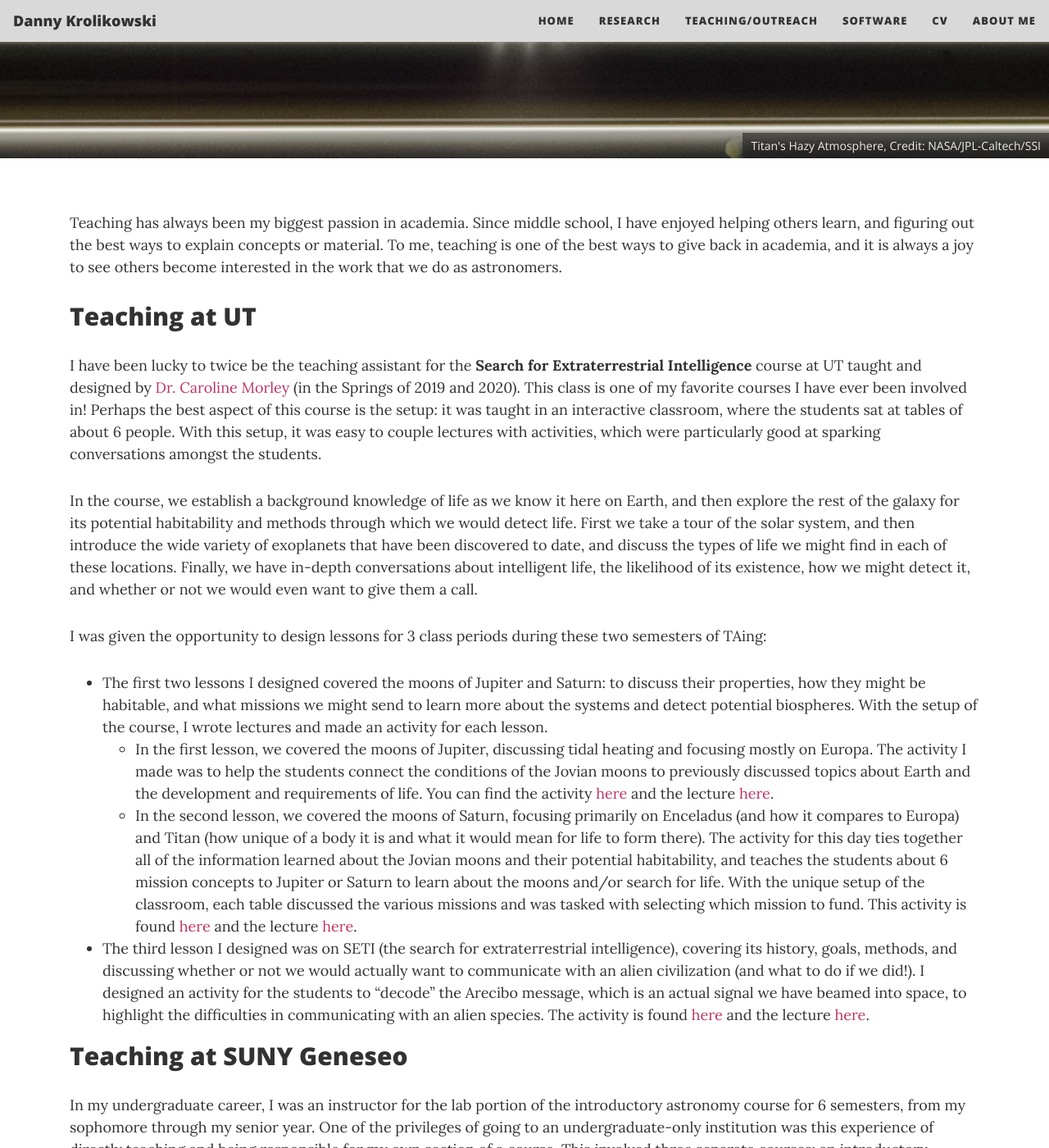
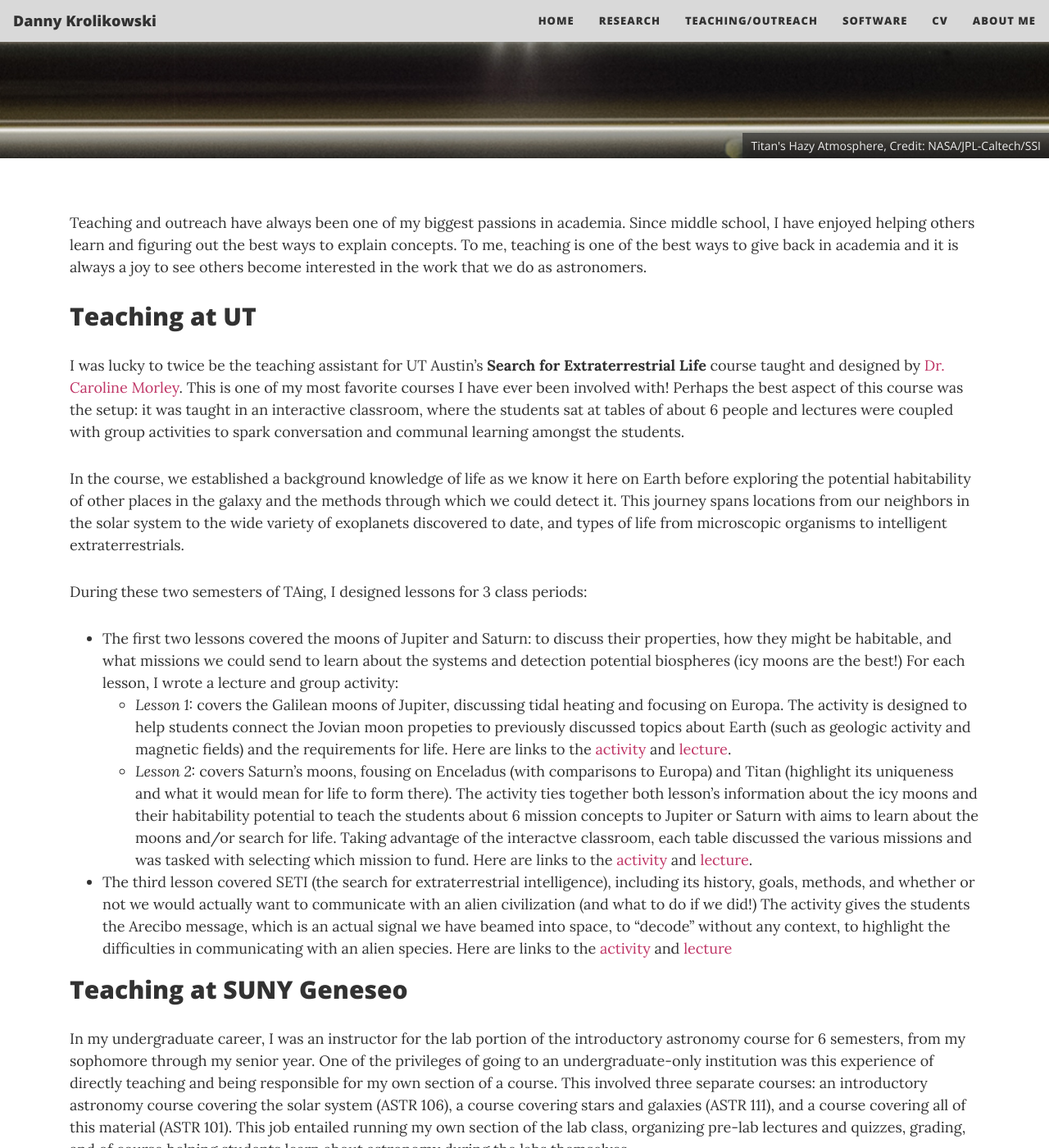
Before and after one commit to dkrolikowski/dkrolikowski.github.io, a Jekyll site: the page built from teach.md, in a window 1280 px wide and 1400 px high, scrolled down 382 px. Shown: the whole window at 82% size. Built offline with Jekyll 4.4.1, drawn with Linux system fonts in a browser that asks for light colours; nearby versions of some CDN libraries.

Commit message:
Updated teaching
Re-wrote section on search for extraterrestrial life class.

```diff
--- a/teach.md
+++ b/teach.md
@@ -7,20 +7,21 @@ cover-img:
   - "/assets/img/TitanHaze.jpg" : "Titan's Hazy Atmosphere, Credit: NASA/JPL-Caltech/SSI"
 ---
 
-Teaching has always been my biggest passion in academia. Since middle school, I have enjoyed helping others learn, and figuring out the best ways to explain concepts or material. To me, teaching is one of the best ways to give back in academia, and it is always a joy to see others become interested in the work that we do as astronomers.
+Teaching and outreach have always been one of my biggest passions in academia. Since middle school, I have enjoyed helping others learn and figuring out the best ways to explain concepts. To me, teaching is one of the best ways to give back in academia and it is always a joy to see others become interested in the work that we do as astronomers.
 
 ## Teaching at UT
 
-I have been lucky to twice be the teaching assistant for the **Search for Extraterrestrial Intelligence** course at UT taught and designed by [Dr. Caroline Morley](https://carolinemorley.com) (in the Springs of 2019 and 2020). This class is one of my favorite courses I have ever been involved in! Perhaps the best aspect of this course is the setup: it was taught in an interactive classroom, where the students sat at tables of about 6 people. With this setup, it was easy to couple lectures with activities, which were particularly good at sparking conversations amongst the students.
+I was lucky to twice be the teaching assistant for UT Austin's **Search for Extraterrestrial Life** course taught and designed by [Dr. Caroline Morley](https://carolinemorley.com). This is one of my most favorite courses I have ever been involved with! Perhaps the best aspect of this course was the setup: it was taught in an interactive classroom, where the students sat at tables of about 6 people and lectures were coupled with group activities to spark conversation and communal learning amongst the students.
 
-In the course, we establish a background knowledge of life as we know it here on Earth, and then explore the rest of the galaxy for its potential habitability and methods through which we would detect life. First we take a tour of the solar system, and then introduce the wide variety of exoplanets that have been discovered to date, and discuss the types of life we might find in each of these locations. Finally, we have in-depth conversations about intelligent life, the likelihood of its existence, how we might detect it, and whether or not we would even want to give them a call.
+In the course, we established a background knowledge of life as we know it here on Earth before exploring the potential habitability of other places in the galaxy and the methods through which we could detect it. This journey spans locations from our neighbors in the solar system to the wide variety of exoplanets discovered to date, and types of life from microscopic organisms to intelligent extraterrestrials.
 
-I was given the opportunity to design lessons for 3 class periods during these two semesters of TAing:
-  + The first two lessons I designed covered the moons of Jupiter and Saturn: to discuss their properties, how they might be habitable, and what missions we might send to learn more about the systems and detect potential biospheres. With the setup of the course, I wrote lectures and made an activity for each lesson.
-    + In the first lesson, we covered the moons of Jupiter, discussing tidal heating and focusing mostly on Europa. The activity I made was to help the students connect the conditions of the Jovian moons to previously discussed topics about Earth and the development and requirements of life. You can find the activity [here](/assets/pubs/jovianmoons_activity.pdf) and the lecture [here](/assets/pubs/jovianmoons_lecture.pdf).
-    + In the second lesson, we covered the moons of Saturn, focusing primarily on Enceladus (and how it compares to Europa) and Titan (how unique of a body it is and what it would mean for life to form there). The activity for this day ties together all of the information learned about the Jovian moons and their potential habitability, and teaches the students about 6 mission concepts to Jupiter or Saturn to learn about the moons and/or search for life. With the unique setup of the classroom, each table discussed the various missions and was tasked with selecting which mission to fund. This activity is found [here](/assets/pubs/jovianmissions_activity.pdf) and the lecture [here](/assets/pubs/jovianmissions_lecture.pdf).
+During these two semesters of TAing, I designed lessons for 3 class periods:
+  + The first two lessons covered the moons of Jupiter and Saturn: to discuss their properties, how they might be habitable, and what missions we could send to learn about the systems and detection potential biospheres (icy moons are the best!) For each lesson, I wrote a lecture and group activity:
+    + *Lesson 1:* covers the Galilean moons of Jupiter, discussing tidal heating and focusing on Europa. The activity is designed to help students connect the Jovian moon propeties to previously discussed topics about Earth (such as geologic activity and magnetic fields) and the requirements for life. Here are links to the [activity](/assets/pubs/jovianmoons_activity.pdf) and [lecture](/assets/pubs/jovianmoons_lecture.pdf).
+    + *Lesson 2:* covers Saturn's moons, fousing on Enceladus (with comparisons to Europa) and Titan (highlight its uniqueness and what it would mean for life to form there). The activity ties together both lesson's information about the icy moons and their habitability potential to teach the students about 6 mission concepts to Jupiter or Saturn with aims to learn about the moons and/or search for life. Taking advantage of the interactve classroom, each table discussed the various missions and was tasked with selecting which mission to fund. Here are links to the [activity](/assets/pubs/jovianmissions_activity.pdf) and [lecture](/assets/pubs/jovianmissions_lecture.pdf).
 
-  + The third lesson I designed was on SETI (the search for extraterrestrial intelligence), covering its history, goals, methods, and discussing whether or not we would actually want to communicate with an alien civilization (and what to do if we did!). I designed an activity for the students to "decode" the Arecibo message, which is an actual signal we have beamed into space, to highlight the difficulties in communicating with an alien species. The activity is found [here](/assets/pubs/setimessage_activity.pdf) and the lecture [here](/assets/pubs/seti_lecture.pdf).
+  + The third lesson covered SETI (the search for extraterrestrial intelligence), including its history, goals, methods, and whether or not we would actually want to communicate with an alien civilization (and what to do if we did!) The activity gives the students the Arecibo message, which is an actual signal we have beamed into space, to "decode" without any context, to highlight the difficulties in communicating with an alien species.
+  Here are links to the [activity](/assets/pubs/setimessage_activity.pdf) and [lecture](/assets/pubs/seti_lecture.pdf)
 
 ## Teaching at SUNY Geneseo
 
```
Also changed, not shown: aboutme.md (+2 -2 lines).
